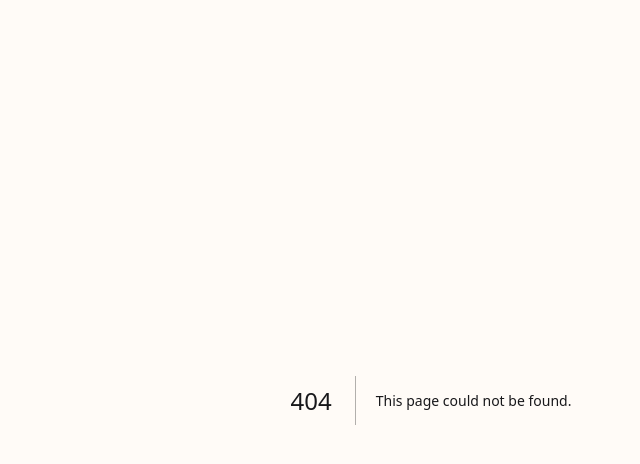
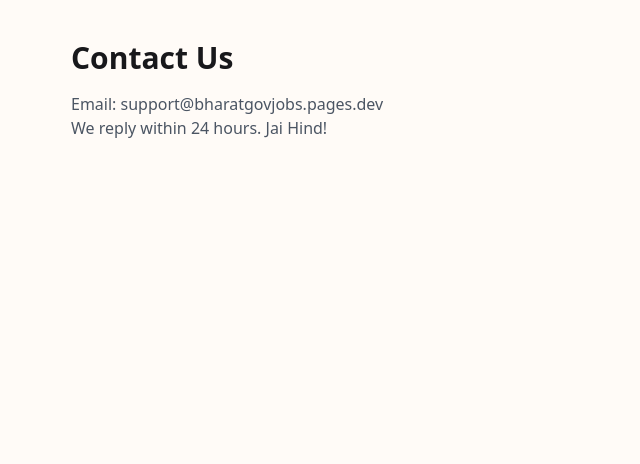
Before and after one commit to shashiranjanyadavpro-oss/BharatGovJobs, a Next.js app: page /contact in a window 1280 px wide. Before the commit this address had no page. Shown: the top 464 px of the page, without its empty margins (209-849 px from the left). Built offline with nearby package versions, Linux system fonts and the light colour scheme.

Commit message:
Create page.jsx

```diff
--- /dev/null
+++ b/app/contact/page.jsx
@@ -0,0 +1,6 @@
+export default function Contact(){return(
+<div className="max-w-3xl mx-auto p-6 py-10">
+<h1 className="text-3xl font-black">Contact Us</h1>
+<p className="mt-4 text-gray-600">Email: support@bharatgovjobs.pages.dev</p>
+<p className="text-gray-600">We reply within 24 hours. Jai Hind!</p>
+</div>)}
```
